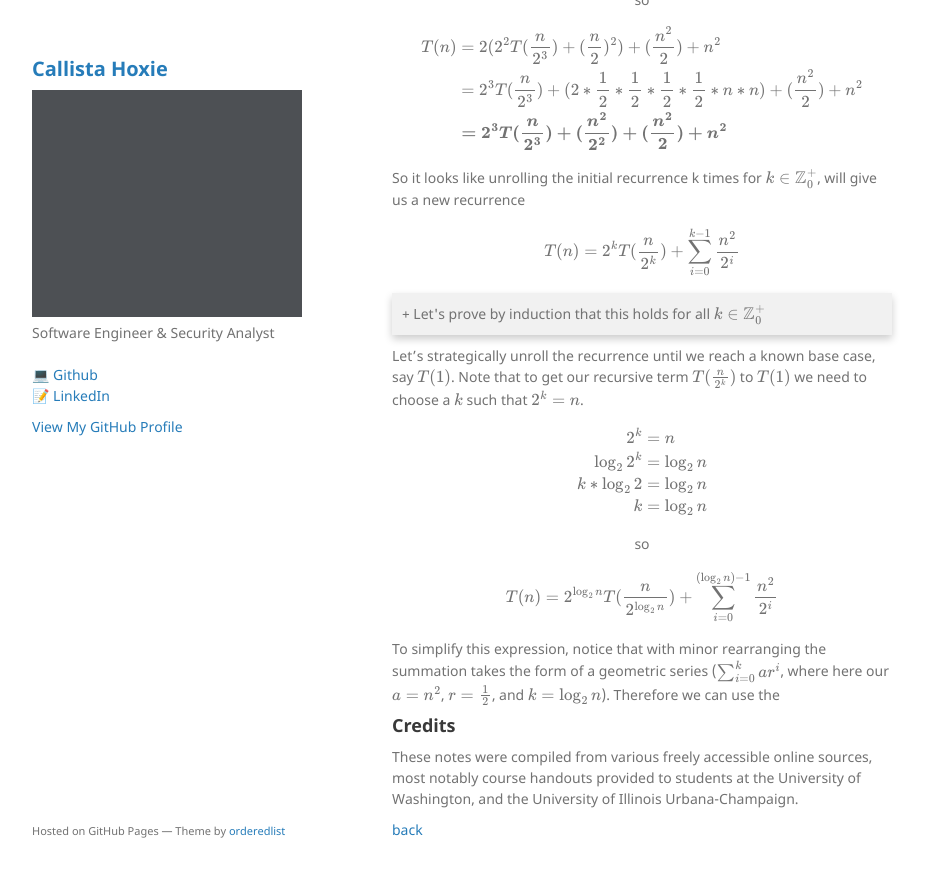
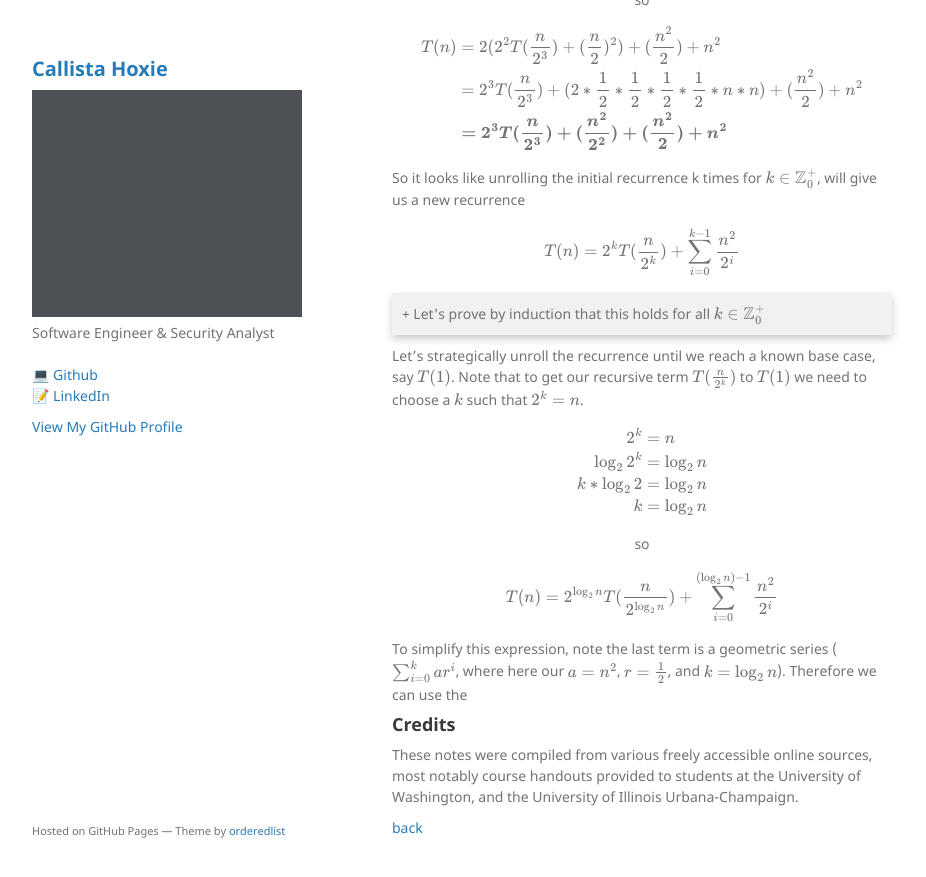
Before and after one commit to callistajosette/callistajosette.github.io, a Jekyll site: the page built from project-crease.md, in a window 1280 px wide and 900 px high, scrolled down 1804 px. Shown: the top 877 px of the window, without its empty margins (178-1104 px from the left). Built offline with Jekyll 4.4.1, drawn with Linux system fonts in a browser that asks for light colours; our own code applies the rules of GitHub Pages for plain Markdown files.

Commit message:
Update project-crease.md

```diff
--- a/project-crease.md
+++ b/project-crease.md
@@ -181,7 +181,7 @@
 \end{align*}
 $$
 </center>
-To simplify this expression, notice that with minor rearranging the summation takes the form of a geometric series ($\sum_{i=0}^{k} ar^{i}$, where here our $a=n^{2}$, $r=\frac{1}{2}$, and $k=\log _{2} n$). Therefore we can use the
+To simplify this expression, note the last term is a geometric series ($\sum_{i=0}^{k} ar^{i}$, where here our $a=n^{2}$, $r=\frac{1}{2}$, and $k=\log _{2} n$). Therefore we can use the
 
 
 
```
